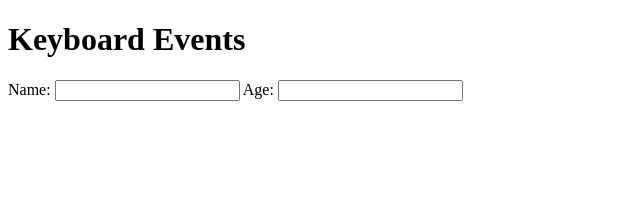
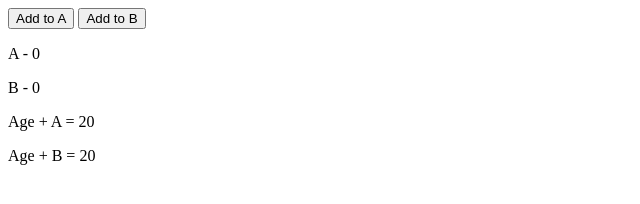
Before and after one commit to bluewind109/VueJS, a plain HTML site: page index.html in a window 1280 px wide. Shown: the whole page, without its empty margins (0-640 px from the left). Drawn offline with Linux system fonts and the light colour scheme.

Commit message:
Computed Props

```diff
--- a/content/js/system/app.js
+++ b/content/js/system/app.js
@@ -1,13 +1,28 @@
 new Vue({
   el: '#vue-app',
   data: {
-    name: '',
-    age: ''
+    age: 20,
+    a: 0,
+    b: 0
   },
   methods: {
-    logName: function() {
+    // addtoA: function() {
+    //   console.log('addToA');
+    //   return this.a + this.age;
+    // },
+    // addtoB: function() {
+    //   console.log('addToB');
+    //   return this.b + this.age;
+    // }
+  },
+  computed: {
+    addtoA: function() {
+      console.log('addToA');
+      return this.a + this.age;
     },
-    logAge: function() {
+    addtoB: function() {
+      console.log('addToB');
+      return this.b + this.age;
     }
   }
 });
--- a/index.html
+++ b/index.html
@@ -12,21 +12,15 @@
 
 <body>
   <div id="vue-app">
-    <h1>Keyboard Events</h1>
-    <p>
-      <label for="name">Name:</label>
-      <input type="text" v-model="name" />
-      <label for="age">Age:</label>
-      <input type="text" v-model="age" />
-    </p>
-    <p>
-      <span>{{name}}</span>
-      <span>{{age}}</span>
-    </p>
-
+    <button @click="a++">Add to A</button>
+    <button @click="b++">Add to B</button>
+    <p>A - {{a}}</p>
+    <p>B - {{b}}</p>
+    <p>Age + A = {{addtoA}}</p>
+    <p>Age + B = {{addtoB}}</p>
   </div>
 
-    <script src="./content/js/system/app.js"></script>
+  <script src="./content/js/system/app.js"></script>
 </body>
 
 </html>
```
